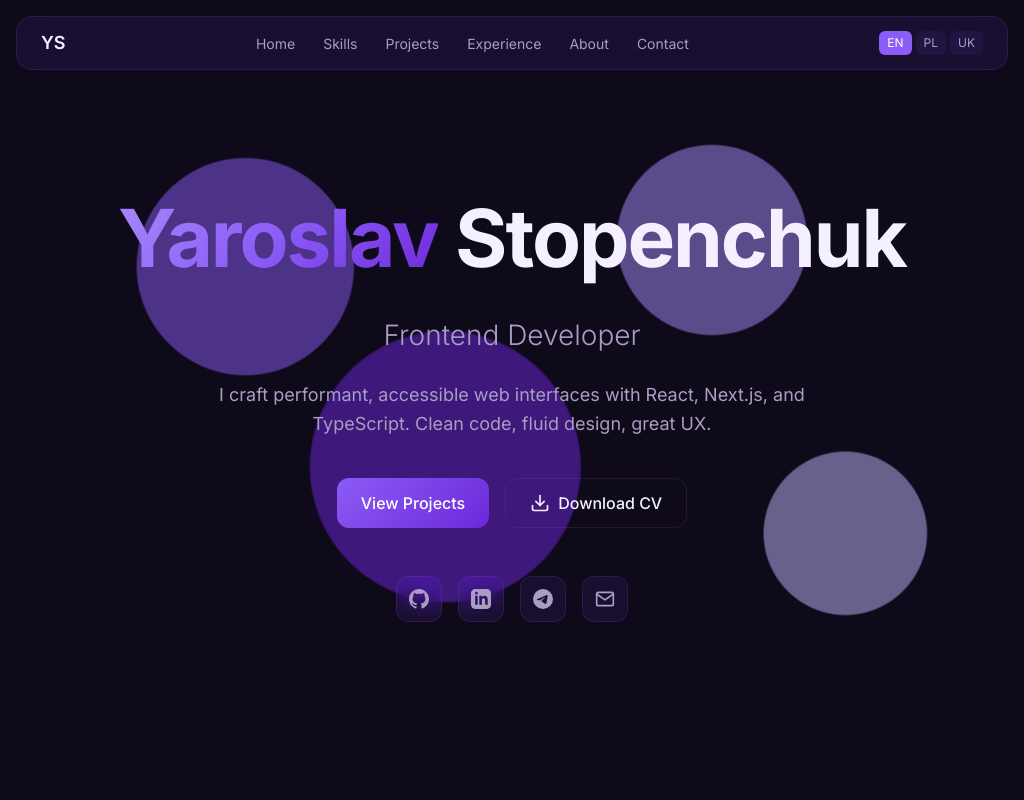
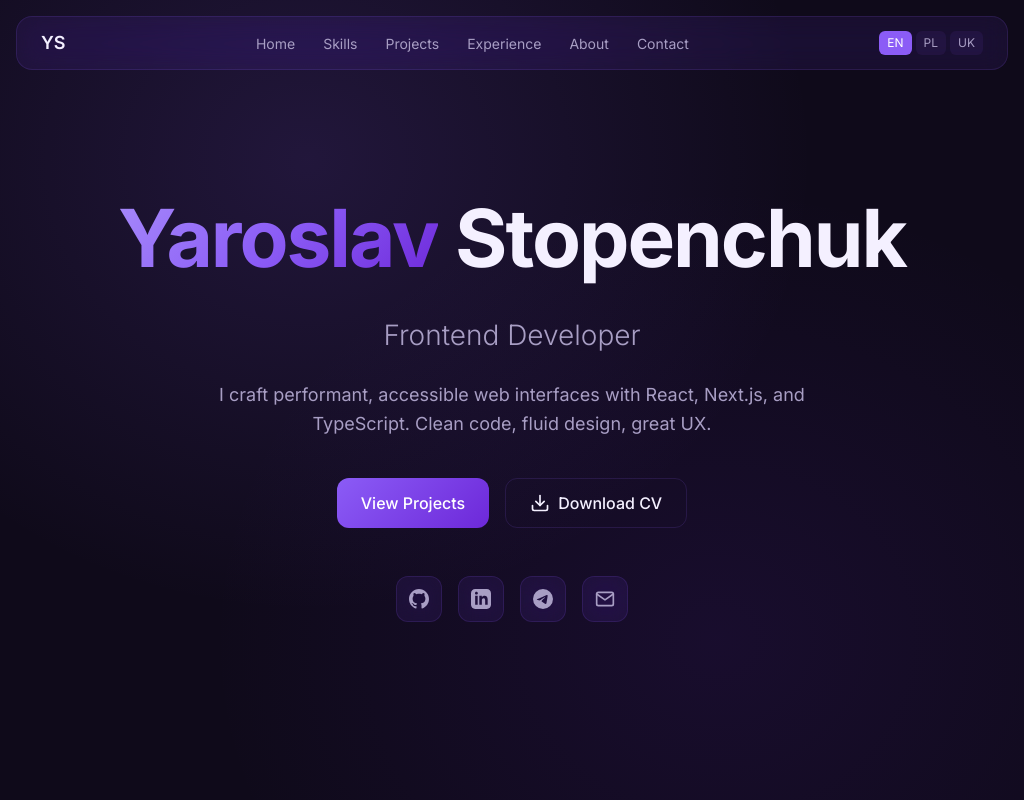
Before and after one commit to humblezxc/portfolio, a Next.js app: page / in a window 1024 px wide. Shown: the top 800 px of the page. Built offline with nearby package versions, Linux system fonts and the light colour scheme.

Commit message:
Mobile styles fix

```diff
--- a/src/app/globals.css
+++ b/src/app/globals.css
@@ -61,23 +61,32 @@
 
 .bg-glass {
   background: var(--glass-bg);
-  backdrop-filter: blur(12px) saturate(150%);
-  -webkit-backdrop-filter: blur(12px) saturate(150%);
   border: 1px solid var(--glass-border);
 }
 
 .bg-glass-strong {
   background: rgba(139, 92, 246, 0.12);
-  backdrop-filter: blur(16px) saturate(180%);
-  -webkit-backdrop-filter: blur(16px) saturate(180%);
   border: 1px solid rgba(139, 92, 246, 0.2);
 }
 
 .bg-glass-subtle {
   background: rgba(139, 92, 246, 0.04);
-  backdrop-filter: blur(8px) saturate(120%);
-  -webkit-backdrop-filter: blur(8px) saturate(120%);
   border: 1px solid rgba(139, 92, 246, 0.08);
+}
+
+@media (min-width: 1024px) {
+  .bg-glass {
+    backdrop-filter: blur(12px) saturate(150%);
+    -webkit-backdrop-filter: blur(12px) saturate(150%);
+  }
+  .bg-glass-strong {
+    backdrop-filter: blur(16px) saturate(180%);
+    -webkit-backdrop-filter: blur(16px) saturate(180%);
+  }
+  .bg-glass-subtle {
+    backdrop-filter: blur(8px) saturate(120%);
+    -webkit-backdrop-filter: blur(8px) saturate(120%);
+  }
 }
 
 @layer components {
@@ -87,13 +96,24 @@
 
   .glass {
     background: var(--glass-bg);
-    backdrop-filter: blur(12px) saturate(150%);
-    -webkit-backdrop-filter: blur(12px) saturate(150%);
     border: 1px solid var(--glass-border);
     transform: translateZ(0);
     transition: transform 250ms cubic-bezier(0.2, 0.9, 0.2, 1),
                 box-shadow 250ms ease,
                 border-color 250ms ease;
+  }
+
+  @media (min-width: 1024px) {
+    .glass {
+      backdrop-filter: blur(12px) saturate(150%);
+      -webkit-backdrop-filter: blur(12px) saturate(150%);
+    }
+  }
+
+  @media (max-width: 1023px) {
+    .glass {
+      background: rgba(15, 10, 26, 0.9);
+    }
   }
 
   @media (hover: hover) {
@@ -150,8 +170,13 @@ body {
 }
 
 html {
-  scroll-behavior: smooth;
   -webkit-text-size-adjust: 100%;
+}
+
+@media (min-width: 1024px) {
+  html {
+    scroll-behavior: smooth;
+  }
 }
 
 @supports (-webkit-touch-callout: none) {
@@ -160,6 +185,22 @@ html {
   }
   body {
     min-height: -webkit-fill-available;
+  }
+}
+
+.hero-section::before {
+  display: none;
+}
+
+@media (max-width: 1024px) {
+  .hero-section::before {
+    content: "";
+    position: absolute;
+    inset: 0;
+    background: radial-gradient(ellipse at 30% 20%, rgba(139, 92, 246, 0.15) 0%, transparent 50%),
+                radial-gradient(ellipse at 70% 80%, rgba(109, 40, 217, 0.1) 0%, transparent 50%);
+    display: block;
+    pointer-events: none;
   }
 }
 
--- a/src/components/Hero.tsx
+++ b/src/components/Hero.tsx
@@ -39,7 +39,7 @@ export default function Hero() {
     const { t } = useI18n();
 
     return (
-        <section id="home" className="relative min-h-svh flex items-center justify-center overflow-hidden">
+        <section id="home" className="hero-section relative min-h-svh flex items-center justify-center overflow-hidden">
             <svg
                 className="hero-svg absolute inset-0 w-full h-full"
                 viewBox="0 0 800 600"
@@ -172,14 +172,7 @@ export default function Hero() {
 
                 @media (max-width: 1024px) {
                     .hero-svg {
-                        opacity: 0.5;
-                    }
-                    .blob-1, .blob-2, .blob-3, .blob-4 { animation: none; }
-                }
-
-                @media (max-width: 768px) {
-                    .hero-svg {
-                        opacity: 0.4;
+                        display: none;
                     }
                 }
 
```
